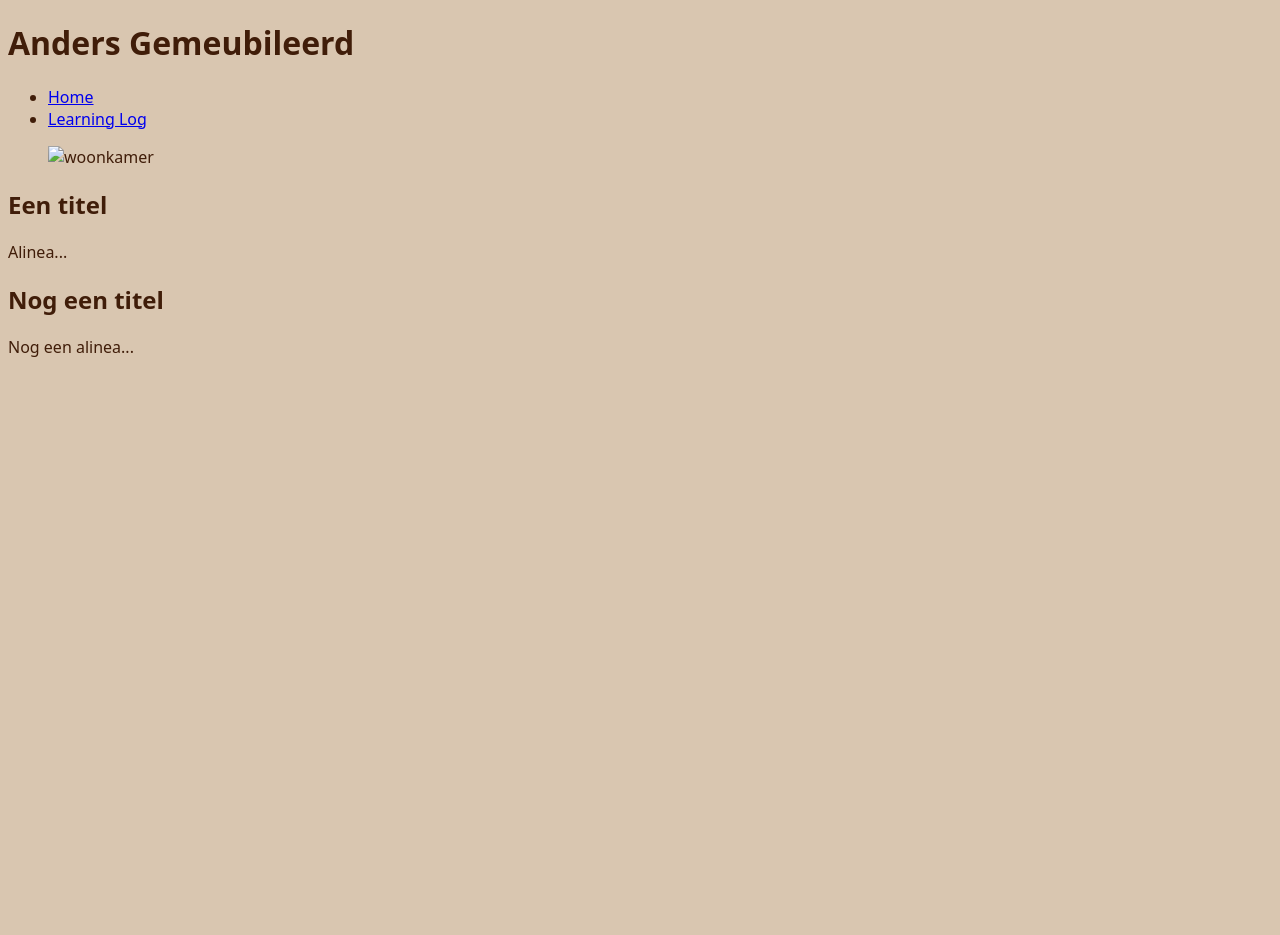
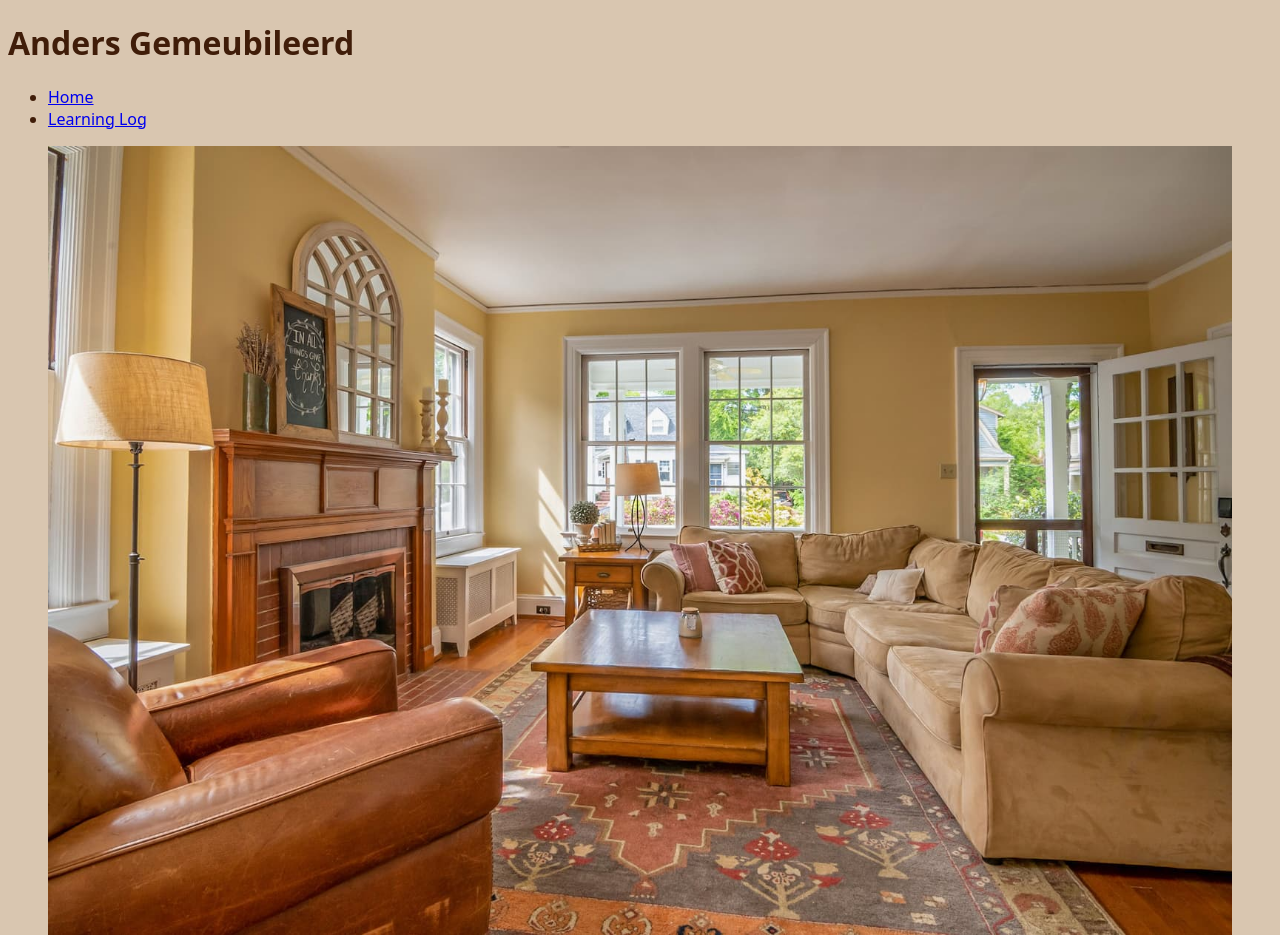
Before and after one commit to kopjethee/Lina-AndersGemeubileerd, a plain HTML site: page index.html in a window 1280 px wide. Shown: the top 935 px of the page. Before the commit the page ends 800 px from the top, so only its background shows below. Drawn offline with Linux system fonts and the light colour scheme; no server answers.

Commit message:
afbeelding fix

```diff
--- a/index.html
+++ b/index.html
@@ -29,7 +29,7 @@
 
     <main>
       <figure class="hero">
-        <img src="woonkamertijdelijk.jpg" alt="woonkamer" />
+        <img src="images/woonkamertijdelijk.jpg" />
       </figure>
       <article>
         <h2>Een titel</h2>
```
